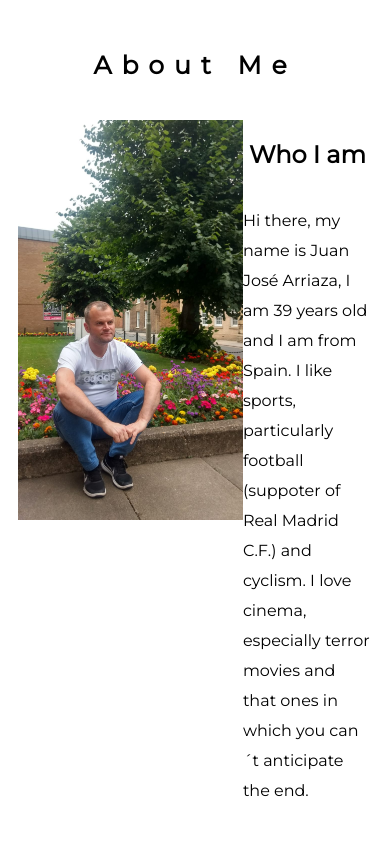
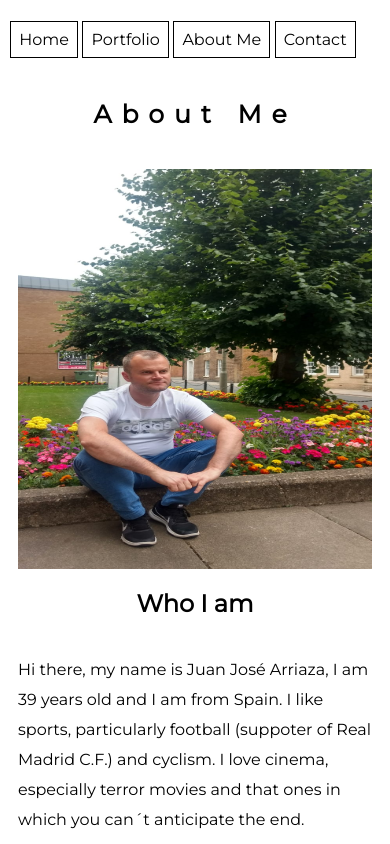
Before and after one commit to juanjosearriaza/portfolio, a plain HTML site: page aboutme.html in a window 390 px wide. Shown: the top 844 px of the page. Drawn offline with Linux system fonts and the light colour scheme.

Commit message:
add modified files

```diff
--- a/aboutme.html
+++ b/aboutme.html
@@ -11,6 +11,16 @@
 </head>
 
 <body>
+    <header>
+        <nav>
+            <ul>
+                <li><a href="homepage.html">Home</a></li>
+                <li><a href="portfolio.html">Portfolio</a></li>
+                <li><a href="aboutme.html">About Me</a></li>
+                <li><a href="contactme.html">Contact</a></li>
+            </ul>
+        </nav>
+    </header>
     <div class="container">
         <h1>About Me</h1>
         <div class="about">
--- a/css/aboutme.css
+++ b/css/aboutme.css
@@ -4,6 +4,26 @@
     color: black;
     font-family: "Montserrat", sans-serif;
 }
+ul {
+    margin-top: 30px;
+    display: flex;
+    flex-direction: row;
+    justify-content: space-around;
+    list-style: none;
+  }
+
+ul a {
+    text-decoration: none;
+    color: black;
+    border: 1px solid black;
+    padding: 8px;
+  }
+
+ul a:hover {
+    background-color: rgb(100, 98, 98);
+    color: #fff;
+  }
+
 
 h1 {
     text-align: center;
@@ -35,6 +55,11 @@ h1 {
 
 .about h2 {
     text-align: center;
+}
+.about {
+    display: flex;
+    padding: 10px;
+    margin-bottom: 20px;
 }
 .about-text {
     display: flex;
@@ -91,7 +116,12 @@ h1 {
         width: 100%;
         height: 400px;
     }
-
+    .about {
+        display: flex;
+        flex-direction: column;
+        padding: 10px;
+        margin-bottom: 20px;
+    }
     .about-text {
         display: flex;
         flex-direction: column;
@@ -131,4 +161,10 @@ h1 {
         margin: 0 auto;
         line-height: 30px;
     }
+    ul {
+        padding-inline-start: 0;
+      }
+    nav {
+        width: 350px;
+        }
 }
--- a/css/contactme.css
+++ b/css/contactme.css
@@ -6,6 +6,25 @@ body {
     margin: 0;
     font-family: "Montserrat", sans-serif;
     }
+ul {
+    margin-top: 30px;
+    display: flex;
+    flex-direction: row;
+    justify-content: space-around;
+    list-style: none;
+    }
+
+ul a {
+    text-decoration: none;
+    color: white;
+    border: 1px solid white;
+    padding: 8px;
+      }
+
+ul a:hover {
+        background-color: rgba(255, 255, 255, 0.4);
+        color: #242222;
+      }
 form {
     width: 450px;
     margin: 50px auto;
@@ -47,7 +66,7 @@ footer {
     margin-top: 10px;
 }
 @media (max-width: 480px) {
-    .form {width: 100%;}
+    .form {width: 80%;}
     body {
         background-image: url(../images/foto4.jpg);
         background-size: 100% 100%;
@@ -58,4 +77,10 @@ footer {
     footer {
         width: 450px;
     }
+    ul {
+        padding-inline-start: 10px;
+       }
+    nav {
+        width: 400px;
+        }
     }
--- a/scss/portfolio.scss
+++ b/scss/portfolio.scss
@@ -84,6 +84,26 @@ h1,h2 {
     font-size: 20px;
 }
 
+.navigation {
+    margin-top: 30px;
+    display: flex;
+    flex-direction: row;
+    justify-content: space-around;
+    list-style: none;
+    margin-bottom: 10px;
+  }
+
+.navigation a {
+    text-decoration: none;
+    color: black;
+    border: 1px solid black;
+    padding: 8px;
+  }
+
+.navigation a:hover {
+    background-color: rgba(255, 255, 255, 0.4);
+    color: #242222;
+  }
 ul {
     list-style: none;
     }
@@ -186,3 +206,13 @@ footer {
      }
 
     }
+@media only screen and (min-device-width: 768px) and (max-device-width: 1024px) {
+    nav {
+        width: 1024px;
+    }
+}
+@media only screen and (min-device-width: 320px) and (max-device-width: 568px) {
+    nav {
+        width: 105%;
+    }
+  }
```
Also changed, not shown: contactme.html (+10 -0 lines), portfolio.html (+9 -0 lines), css/portfolio.css, scss/portfolio.css, 1 other file.
